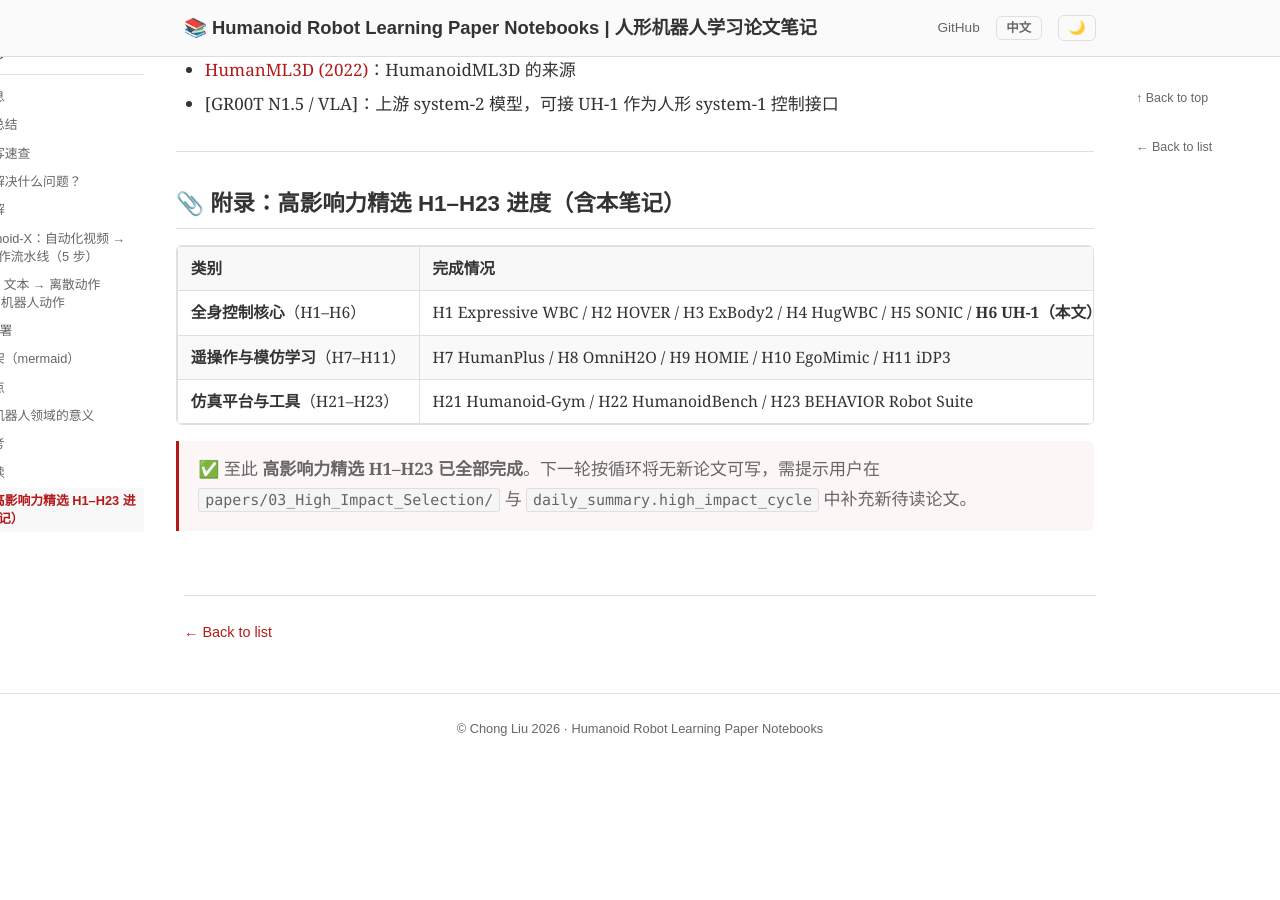
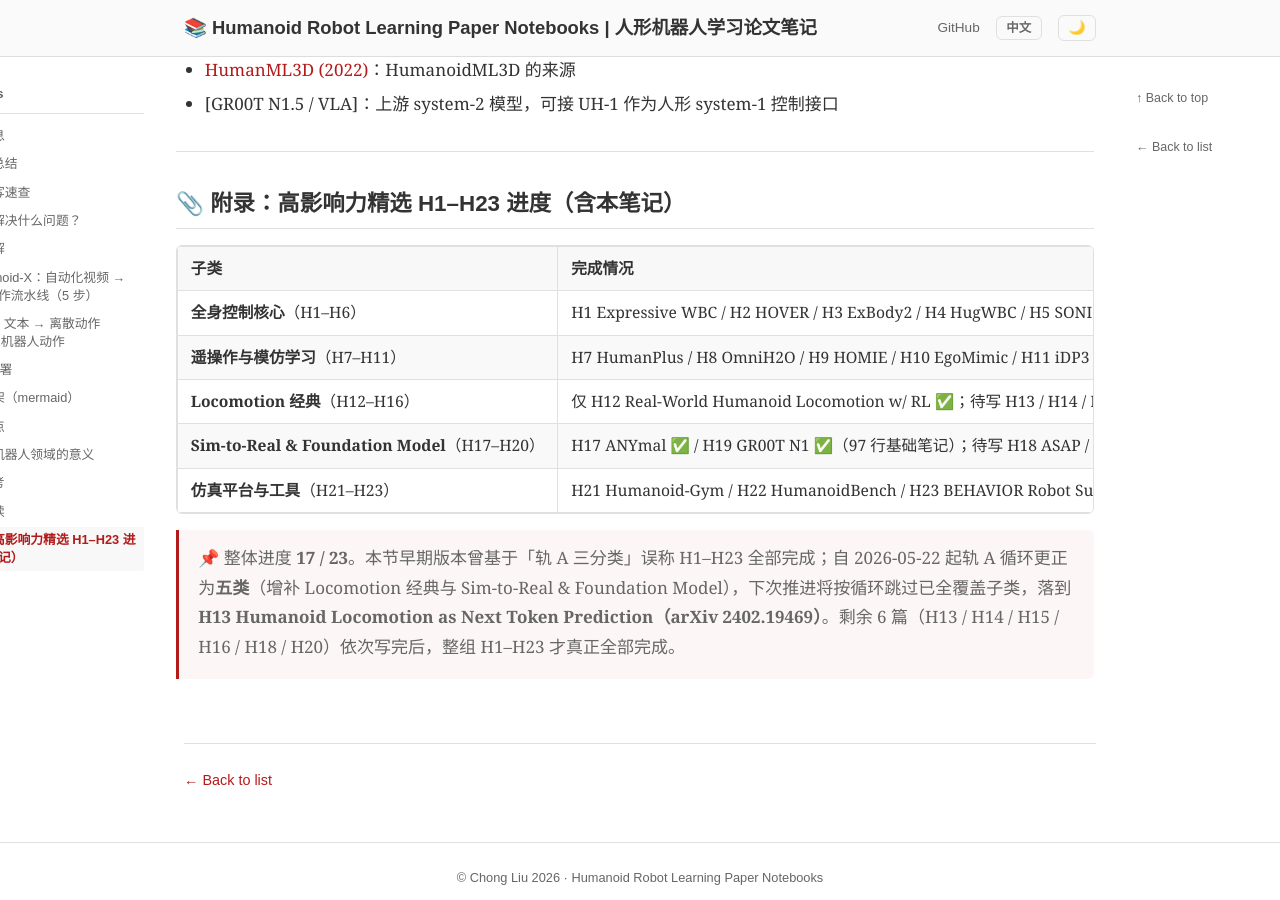
Before and after one commit to ImChong/Humanoid_Robot_Learning_Paper_Notebooks, a Jekyll site: the page built from papers/03_High_Impact_Selection/UH-1_Learning_from_Massive_Human_Videos_for_Universal_Humanoid_Pose_Control/UH-1_Learning_from_Massive_Human_Videos_for_Universal_Humanoid_Pose_Control.md, in a window 1280 px wide and 900 px high, scrolled down 5739 px. Built offline with Jekyll 4.4.1, drawn with Linux system fonts in a browser that asks for light colours; before the commit the page ends 6506 px from its top, so only the background shows below that.

Commit message:
fix(高影响力精选): 轨 A 循环更正为五类（含 Locomotion 经典 / Sim-to-Real & FM）
- progress.json：daily_summary.high_impact_cycle.categories 由 3 类扩为 5 类
  （全身控制核心 / 遥操作与模仿学习 / Locomotion 经典 / Sim-to-Real & Foundation Model / 仿真平台与工具）；
  新增 categories_history 字段记录前后差异与变更原因；next_category 改为 Locomotion 经典；
  next_candidate 改写为 H13 → H14 → H15 → H16 → H18 → H20 的剩余 6 篇顺序
- papers/DAILY_SUMMARY_LOG.md：移除误导性的「三分类为准」脚注，改为 2026-05-22 更正说明；
  「下一篇候选 · 轨 A」章节按五类全展开，每类标注完成 / 待写状态与子类小计，
  并给出未来 6 天的写作顺序（H13 → H18 → H14 → H20 → H15 → H16）
- papers/03_High_Impact_Selection/UH-1.../UH-1_*.md：附录表从 3 类扩为 5 类，更正
  「H1–H23 已全部完成」为「整体进度 17 / 23，剩余 6 篇」，下一篇候选标注为 H13

修复根因：用户原始任务要求「在高影响力精选模块内循环」，应覆盖 papers/03_High_Impact_Selection/
全部 5 个子类，早期把 Locomotion 经典 / Sim-to-Real & FM 误标为另一路自动化责任。

Co-authored-by: Chong Liu <chongliu2021@163.com>

```diff
--- a/papers/03_High_Impact_Selection/UH-1_Learning_from_Massive_Human_Videos_for_Universal_Humanoid_Pose_Control/UH-1_Learning_from_Massive_Human_Videos_for_Universal_Humanoid_Pose_Control.md
+++ b/papers/03_High_Impact_Selection/UH-1_Learning_from_Massive_Human_Videos_for_Universal_Humanoid_Pose_Control/UH-1_Learning_from_Massive_Human_Videos_for_Universal_Humanoid_Pose_Control.md
@@ -188,10 +188,12 @@ A：① caption 都是粗粒度动作描述，缺少细颗粒度（指令-参数
 
 ## 📎 附录：高影响力精选 H1–H23 进度（含本笔记）
 
-| 类别 | 完成情况 |
+| 子类 | 完成情况 |
 |------|----------|
-| **全身控制核心**（H1–H6） | H1 Expressive WBC / H2 HOVER / H3 ExBody2 / H4 HugWBC / H5 SONIC / **H6 UH-1（本文）** |
-| **遥操作与模仿学习**（H7–H11） | H7 HumanPlus / H8 OmniH2O / H9 HOMIE / H10 EgoMimic / H11 iDP3 |
-| **仿真平台与工具**（H21–H23） | H21 Humanoid-Gym / H22 HumanoidBench / H23 BEHAVIOR Robot Suite |
+| **全身控制核心**（H1–H6） | H1 Expressive WBC / H2 HOVER / H3 ExBody2 / H4 HugWBC / H5 SONIC / **H6 UH-1（本文）** —— 6 / 6 ✅ |
+| **遥操作与模仿学习**（H7–H11） | H7 HumanPlus / H8 OmniH2O / H9 HOMIE / H10 EgoMimic / H11 iDP3 —— 5 / 5 ✅ |
+| **Locomotion 经典**（H12–H16） | 仅 H12 Real-World Humanoid Locomotion w/ RL ✅；待写 H13 / H14 / H15 / H16 |
+| **Sim-to-Real & Foundation Model**（H17–H20） | H17 ANYmal ✅ / H19 GR00T N1 ✅（97 行基础笔记）；待写 H18 ASAP / H20 Behavior FM |
+| **仿真平台与工具**（H21–H23） | H21 Humanoid-Gym / H22 HumanoidBench / H23 BEHAVIOR Robot Suite —— 3 / 3 ✅ |
 
-> ✅ 至此 **高影响力精选 H1–H23 已全部完成**。下一轮按循环将无新论文可写，需提示用户在 `papers/03_High_Impact_Selection/` 与 `daily_summary.high_impact_cycle` 中补充新待读论文。
+> 📌 整体进度 **17 / 23**。本节早期版本曾基于「轨 A 三分类」误称 H1–H23 全部完成；自 2026-05-22 起轨 A 循环更正为**五类**（增补 Locomotion 经典与 Sim-to-Real & Foundation Model），下次推进将按循环跳过已全覆盖子类，落到 **H13 Humanoid Locomotion as Next Token Prediction（arXiv 2402.19469）**。剩余 6 篇（H13 / H14 / H15 / H16 / H18 / H20）依次写完后，整组 H1–H23 才真正全部完成。
```
Also changed, not shown: papers/DAILY_SUMMARY_LOG.md (+51 -16 lines), progress.json.
